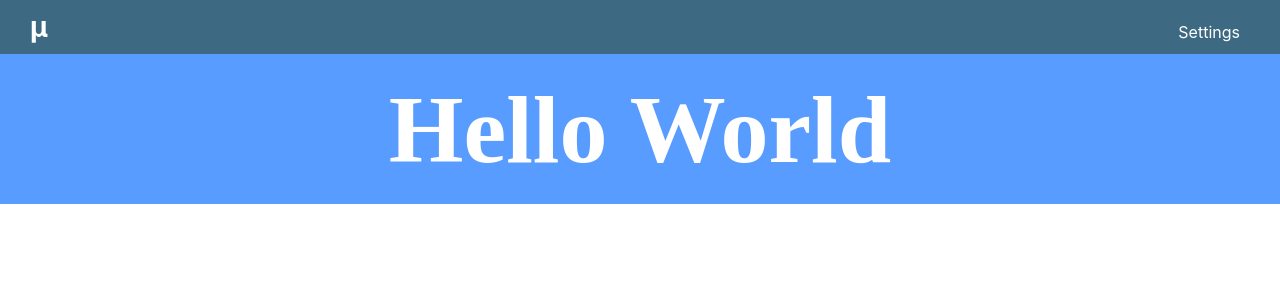
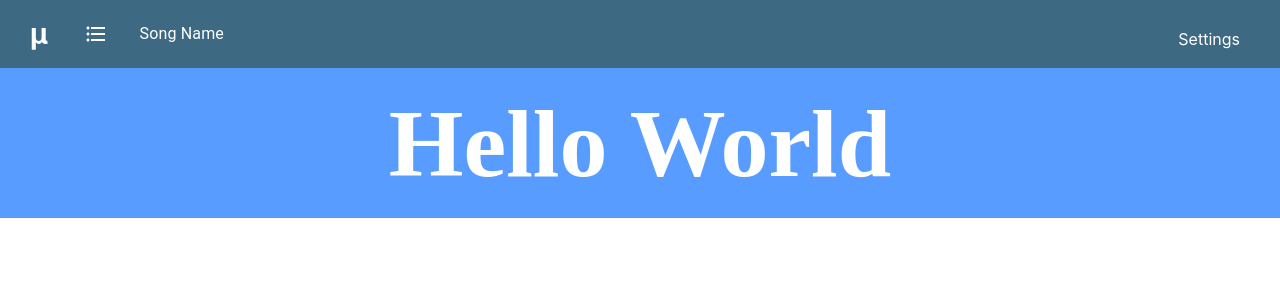
Before and after one commit to beeryce7/Mugic-Bowing-Application, a React (Create React App) app in the folder app/: page /#/settings in a window 1280 px wide. Both pictures are taken after a click on the element "Record". Shown: the top 300 px of the page. Built offline with nearby package versions, Linux system fonts and the light colour scheme.

Commit message:
PlaySession list icon added, also installed mui icon package

```diff
--- a/app/package.json
+++ b/app/package.json
@@ -6,6 +6,7 @@
   "dependencies": {
     "@emotion/react": "^11.11.4",
     "@emotion/styled": "^11.11.5",
+    "@mui/icons-material": "^5.15.16",
     "@mui/material": "^5.15.16",
     "@testing-library/jest-dom": "^5.17.0",
     "@testing-library/react": "^13.4.0",
--- a/app/src/components/PlaySession/Header.js
+++ b/app/src/components/PlaySession/Header.js
@@ -1,5 +1,9 @@
 import React from 'react';
 import './SessionState.css'; // Import your CSS file for styling
+import FormatListBulletedIcon from '@mui/icons-material/FormatListBulleted';
+import ListItem from '@mui/material/ListItem';
+import ListItemIcon from '@mui/material/ListItemIcon';
+import ListItemText from '@mui/material/ListItemText';
 import { Link } from "react-router-dom";
 
 const Header = () => {
@@ -8,7 +12,12 @@ const Header = () => {
       <div className="nav-items">
         <div className="logo"><Link to="/">μ</Link></div>
       </div>
-
+      <ListItem>
+      <ListItemIcon>
+        <FormatListBulletedIcon style={{ color: 'white' }} />
+      </ListItemIcon>
+      <ListItemText primary="Song Name" />
+      </ListItem>
       <div className="nav-item"><Link to="/settings">Settings</Link> </div>
     </div>
   );
```
Also changed, not shown: 1 other file (tests, documents, lock files or other folders).
